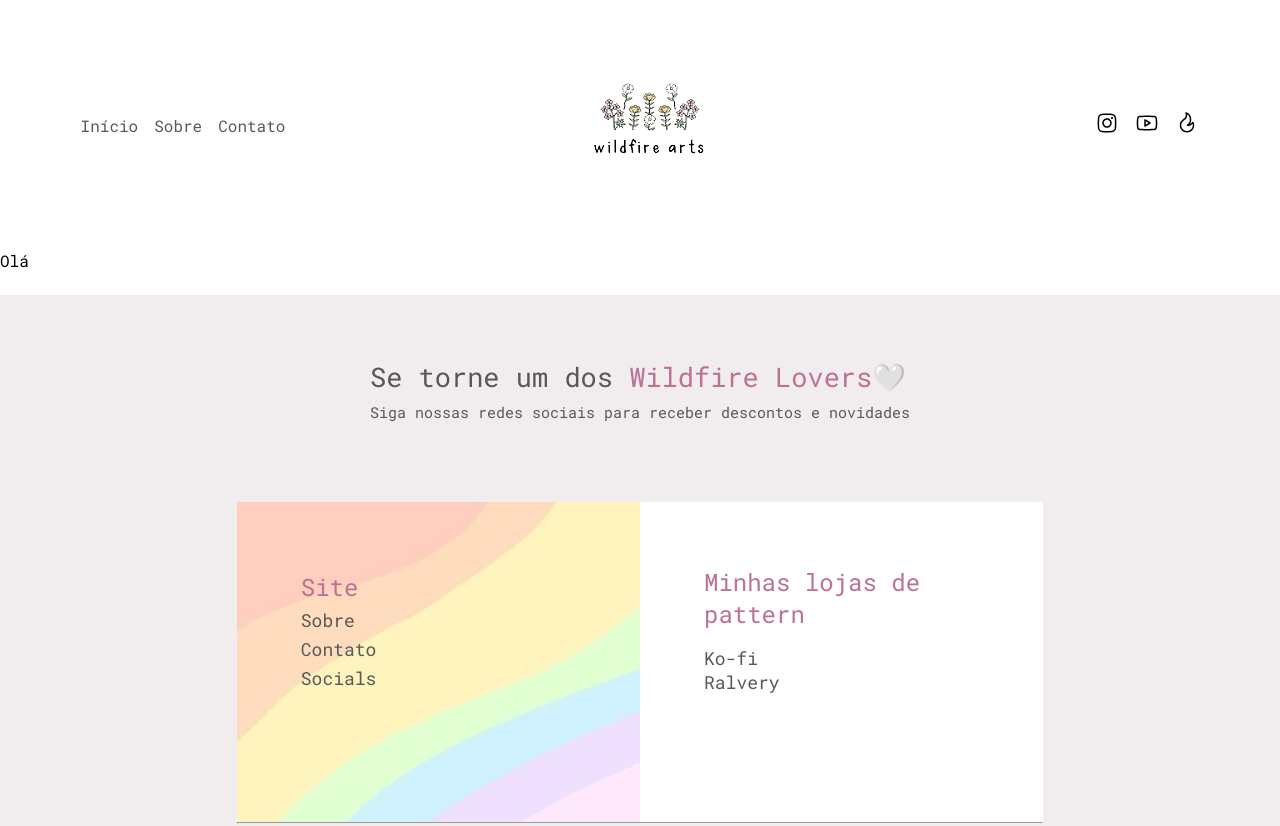
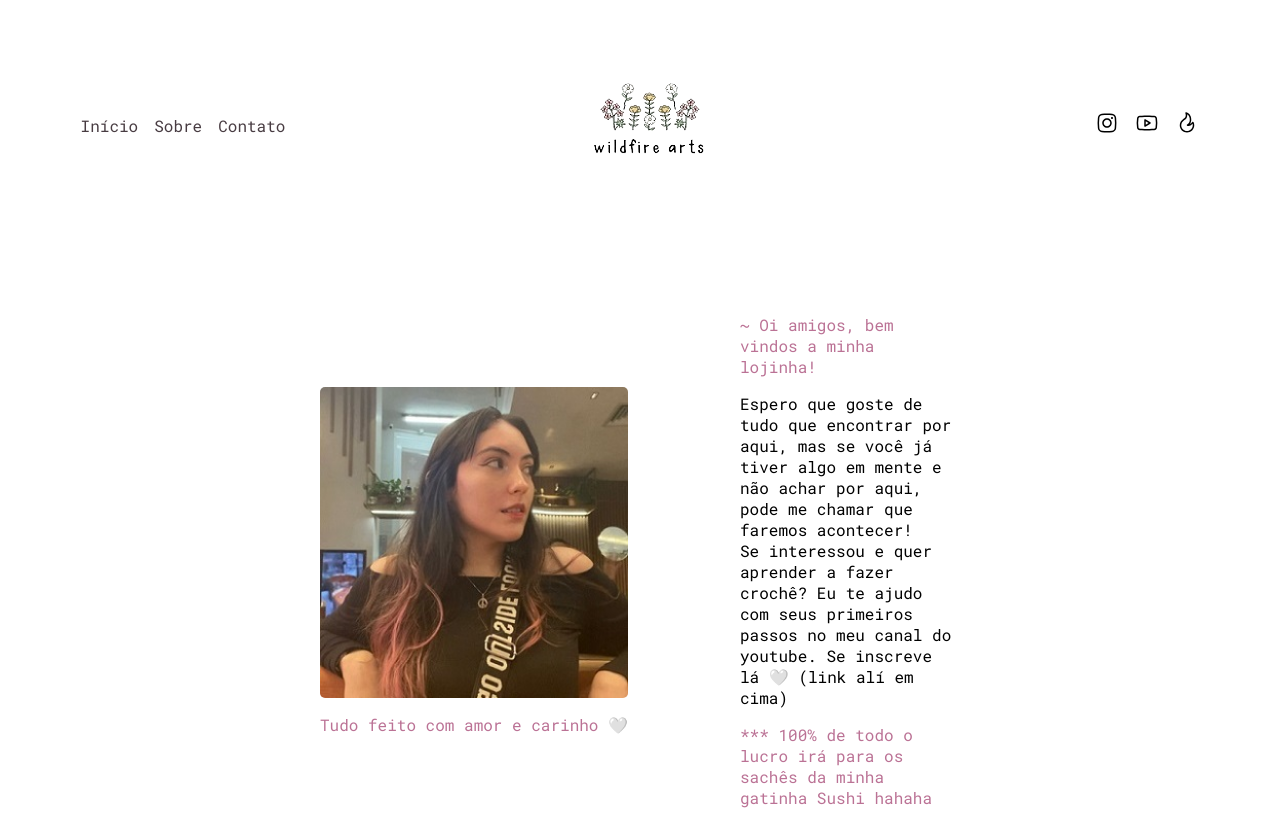
Before and after one commit to luanasa/wildfire_arts, a React (Create React App) app: page /about in a window 1280 px wide. Shown: the top 826 px of the page. Built offline with nearby package versions, Linux system fonts and the light colour scheme.

Commit message:
about route config added

```diff
--- a/src/components/About/about.css
+++ b/src/components/About/about.css
@@ -0,0 +1,57 @@
+:root {
+  --pink: #BB7295;
+  --black: #000000;
+  --gray: #f4f3f5;
+  --white: #FFFFFF;
+  --brown: #483c42;
+}
+
+.about_container {
+  display: flex;
+  justify-content: center;
+  align-items: center;
+  padding: 4rem 20rem;
+  gap: 7rem;
+}
+
+span {
+  color: var(--pink);
+}
+
+.imgDiv {
+  display: flex;
+  flex-direction: column;
+  gap: 1rem;
+}
+
+.imgDiv img{
+  border-radius: 5px;
+}
+
+.imgDiv img:hover {
+  opacity: 0.9;
+}
+
+.imgDiv span {
+  width: max-content;
+}
+
+.intro {
+  display: flex;
+  flex-direction: column;
+  gap: 1rem;
+  opacity: 0;
+  transform: translateX(100%); /* Deslocamento para a direita */
+  animation: slideIn 1s forwards; /* Deslizamento */
+}
+
+@keyframes slideIn {
+  from {
+    opacity: 0;
+    transform: translateX(100%); /* Inicia fora da tela à direita */
+  }
+  to {
+    opacity: 1;
+    transform: translateX(0); /* Termina na posição inicial */
+  }
+}
--- a/src/components/About/about.jsx
+++ b/src/components/About/about.jsx
@@ -2,9 +2,21 @@ import './about.css';
 
 function About() {
   return (
-   <>
-   <p>Olá</p>
-   </>
+   <div className="about_container">
+    <div className="imgDiv">
+      <img src="./me.jpeg" alt="Lua pic" srcset="" />
+      <span>Tudo feito com amor e carinho 🤍</span>
+    </div>
+    <div className="intro">
+      <span>~ Oi amigos, bem vindos a minha lojinha!</span>
+      <p>Espero que goste de tudo que encontrar por aqui, mas se você já tiver algo
+        em mente e não achar por aqui, pode me chamar que faremos acontecer! <br />
+
+        Se interessou e quer aprender a fazer crochê? Eu te ajudo com seus primeiros
+        passos no meu canal do youtube. Se inscreve lá 🤍 (link alí em cima)</p>
+      <span>*** 100% de todo o lucro irá para os sachês da minha gatinha Sushi hahaha</span>
+    </div>
+   </div>
   );
 }
 
--- a/src/components/Footer/footer.jsx
+++ b/src/components/Footer/footer.jsx
@@ -1,4 +1,5 @@
 import './footer.css';
+import { Link } from 'react-router-dom';
 
 function Footer() {
   return (
@@ -10,15 +11,9 @@ function Footer() {
       <div className="footer_links">
         <ul className='pages_links'>
           <li className='title'>Site</li>
-          <li>
-            <a href="./">Sobre</a>
-          </li>
-          <li>
-            <a href="./">Contato</a>
-          </li>
-          <li>
-            <a href="./">Socials</a>
-          </li>
+          <li><Link to="/about">Sobre</Link></li>
+          <li><Link to="/about">Contato</Link></li>
+          <li><Link to="/about">Socials</Link></li>
         </ul>
 
         <ul className='other_links'>
```
